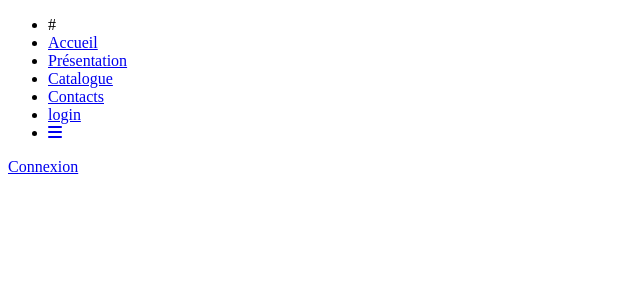
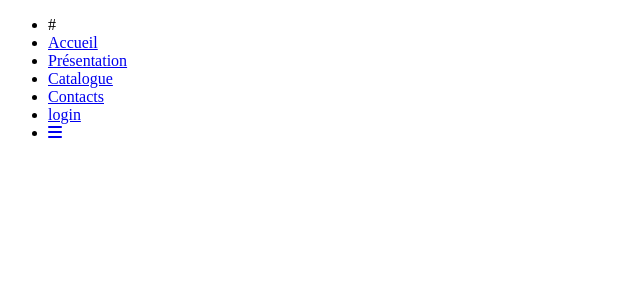
Before and after one commit to CHIHAB09/catalogue, a PHP site: page /view/parts/navbar.php in a window 1280 px wide. Shown: the top 300 px of the page, without its empty margins (0-640 px from the left). Run offline with PHP 8.4, Linux system fonts and the light colour scheme; some libraries are stand-ins or nearby versions.

Commit message:
rectif navbar

```diff
--- a/view/parts/navbar.php
+++ b/view/parts/navbar.php
@@ -22,7 +22,6 @@
           <li class="items"><a href="?pg=Login">login</a></li>
         <li class="btn"><a href="#"><i class="fas fa-bars"></i></a></li>
       </ul>
-      <a href="?pg=Login"<button class "connexion" name="connexion"></button>Connexion</button></a>
     </nav>
 
 </body>
```
